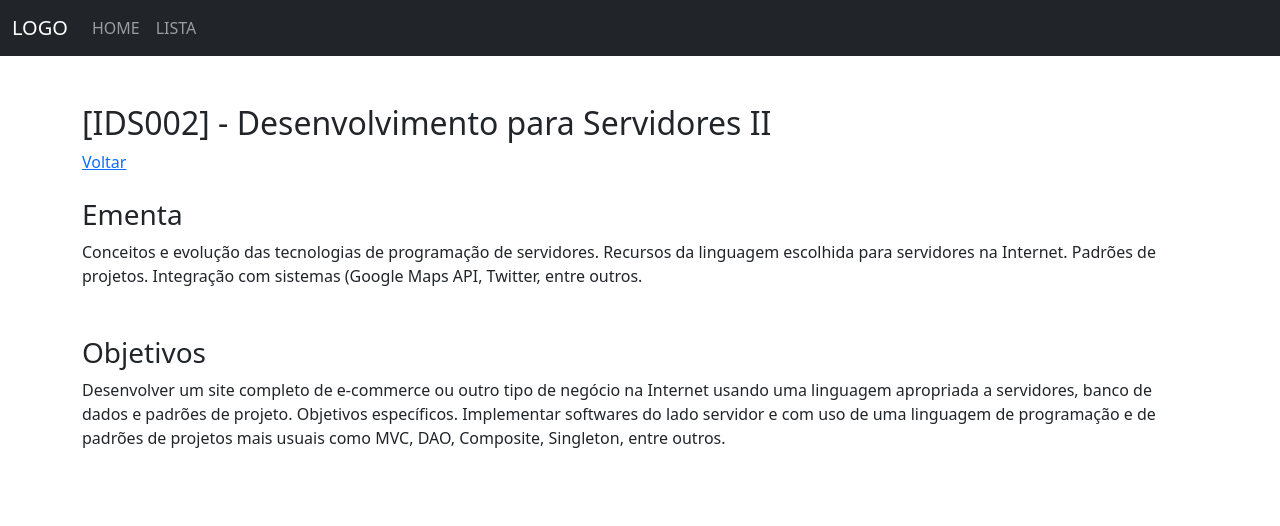
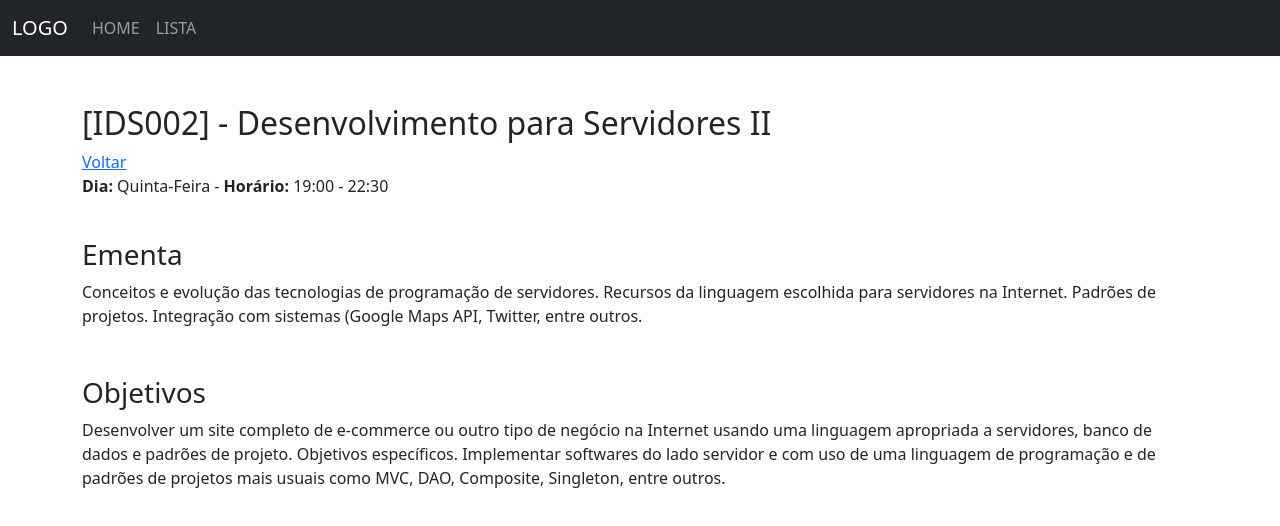
Before and after one commit to matheus-valencio/angular-rotasParametrizadas, an Angular app: page /list/1 in a window 1280 px wide. Shown: the top 526 px of the page. Built offline with nearby package versions, Linux system fonts and the light colour scheme.

Commit message:
1 file modified

```diff
--- a/src/app/list-details/list-details.component.html
+++ b/src/app/list-details/list-details.component.html
@@ -1,7 +1,12 @@
 <br /><br />
 <h2>[{{ item.codigo }}] - {{ item.materia }}</h2>
 <a [routerLink]="['/list']">Voltar</a>
-<br /><br />
+<br />
+<p>
+  <strong>Dia:</strong> {{ item.dia }} - <strong>Horário:</strong>
+  {{ item.horario }}
+</p>
+<br />
 <h3>Ementa</h3>
 <div>{{ item.ementa }}</div>
 <br /><br />
```
